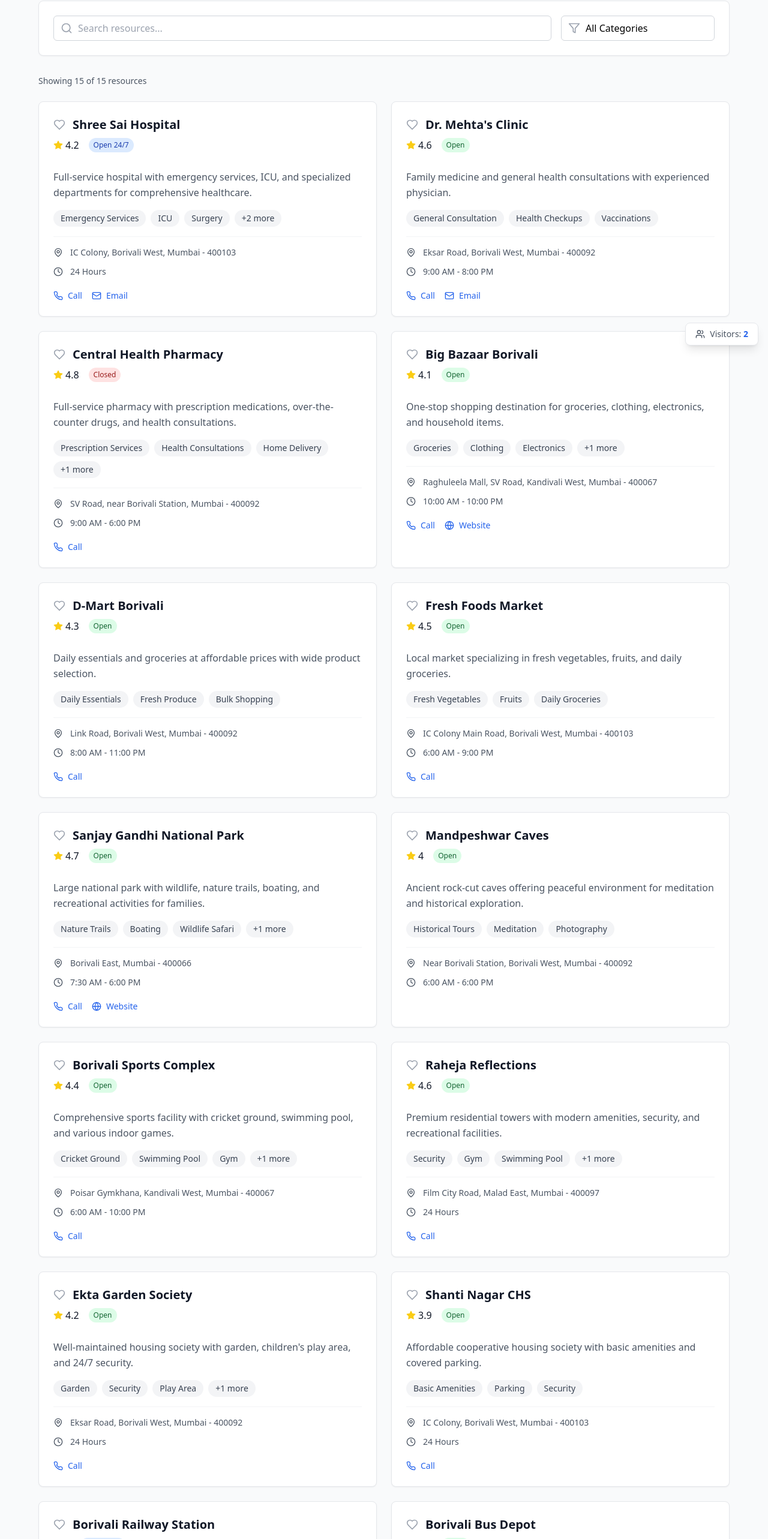
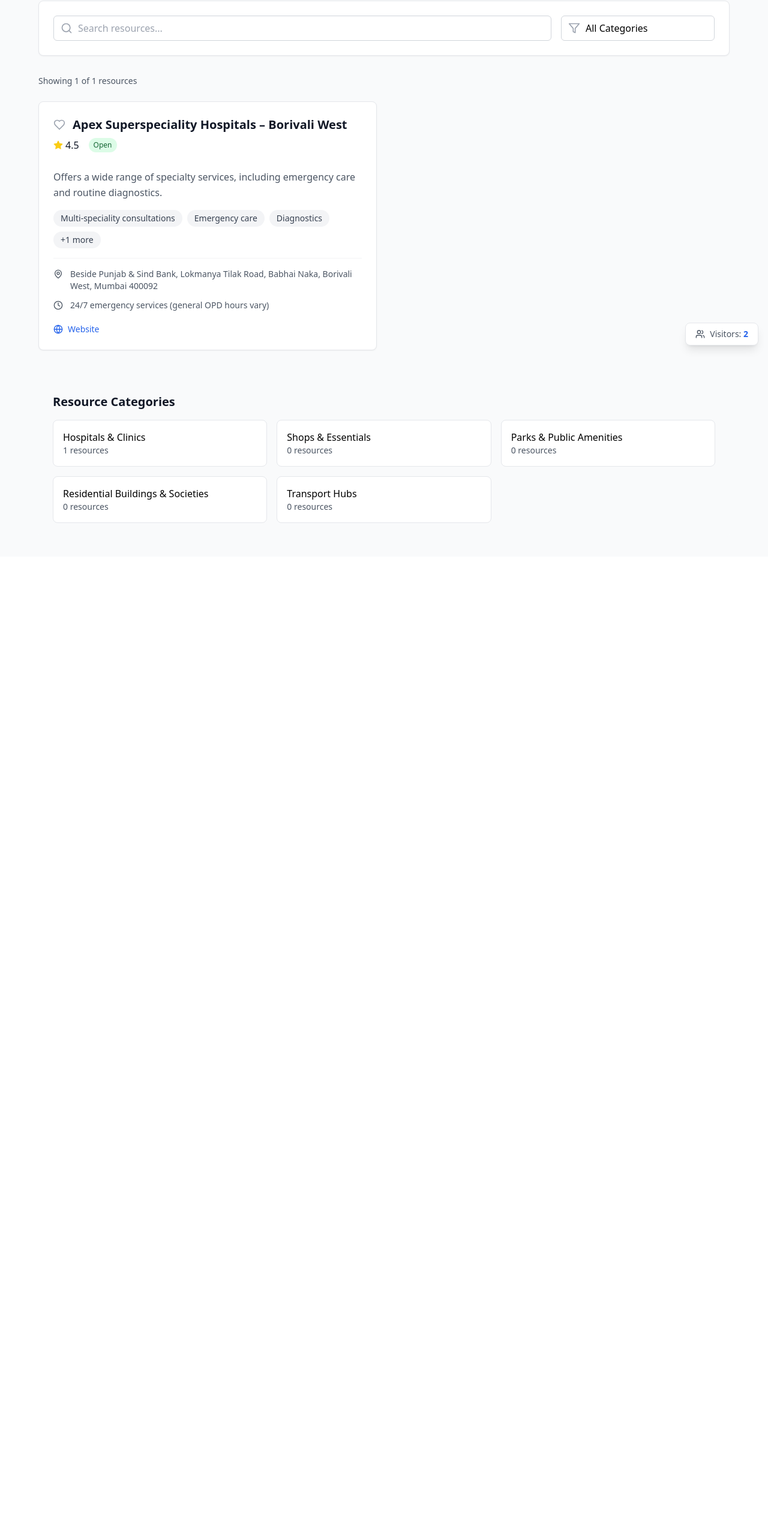
Before and after one commit to AryanGupta0612/CLONEFORTESTINGKnowBorivali, a React (Vite) app: page /resources in a window 1280 px wide. Shown: the part 208-2774 px from the top of the page at 60% size. After the commit the page ends 1136 px from the top, so only its background shows below. Built offline with nearby package versions, Linux system fonts and the light colour scheme.

Commit message:
Replace placeholder resources with real Apex Hospital data

```diff
--- a/src/data/resources.ts
+++ b/src/data/resources.ts
@@ -12,213 +12,24 @@ export interface Resource {
   status?: 'Open' | 'Closed' | 'Open 24/7';
   hours?: string;
   services?: string[];
+  isUserSubmitted?: boolean;
+  submittedAt?: string;
+  approved?: boolean;
 }
 
 export const resources: Resource[] = [
-  // Hospitals & Clinics
   {
     id: 1,
-    name: "Shree Sai Hospital",
-    type: "Multi-specialty Hospital",
+    name: "Apex Superspeciality Hospitals – Borivali West",
+    type: "Multi-specialty Hospital (Super-speciality)",
     category: "Hospitals & Clinics",
-    address: "IC Colony, Borivali West, Mumbai - 400103",
-    contact: "+91 22 2898 5678",
-    email: "info@shreesaihospital.com",
-    description: "Full-service hospital with emergency services, ICU, and specialized departments for comprehensive healthcare.",
-    rating: 4.2,
-    status: "Open 24/7",
-    hours: "24 Hours",
-    services: ["Emergency Services", "ICU", "Surgery", "Cardiology", "+5 more"]
-  },
-  {
-    id: 2,
-    name: "Dr. Mehta's Clinic",
-    type: "General Physician",
-    category: "Hospitals & Clinics",
-    address: "Eksar Road, Borivali West, Mumbai - 400092",
-    contact: "+91 22 2867 1234",
-    email: "drmehta@clinic.com",
-    description: "Family medicine and general health consultations with experienced physician.",
-    rating: 4.6,
-    status: "Open",
-    hours: "9:00 AM - 8:00 PM",
-    services: ["General Consultation", "Health Checkups", "Vaccinations"]
-  },
-  {
-    id: 3,
-    name: "Central Health Pharmacy",
-    type: "Pharmacy",
-    category: "Hospitals & Clinics",
-    address: "SV Road, near Borivali Station, Mumbai - 400092",
-    contact: "+91 22 2890 9876",
-    description: "Full-service pharmacy with prescription medications, over-the-counter drugs, and health consultations.",
-    rating: 4.8,
-    status: "Closed",
-    hours: "9:00 AM - 6:00 PM",
-    services: ["Prescription Services", "Health Consultations", "Home Delivery", "+1 more"]
-  },
-
-  // Shops & Essentials
-  {
-    id: 4,
-    name: "Big Bazaar Borivali",
-    type: "Hypermarket",
-    category: "Shops & Essentials",
-    address: "Raghuleela Mall, SV Road, Kandivali West, Mumbai - 400067",
-    contact: "+91 22 6112 3456",
-    website: "www.bigbazaar.com",
-    description: "One-stop shopping destination for groceries, clothing, electronics, and household items.",
-    rating: 4.1,
-    status: "Open",
-    hours: "10:00 AM - 10:00 PM",
-    services: ["Groceries", "Clothing", "Electronics", "Home Delivery"]
-  },
-  {
-    id: 5,
-    name: "D-Mart Borivali",
-    type: "Supermarket",
-    category: "Shops & Essentials",
-    address: "Link Road, Borivali West, Mumbai - 400092",
-    contact: "+91 22 2898 7654",
-    description: "Daily essentials and groceries at affordable prices with wide product selection.",
-    rating: 4.3,
-    status: "Open",
-    hours: "8:00 AM - 11:00 PM",
-    services: ["Daily Essentials", "Fresh Produce", "Bulk Shopping"]
-  },
-  {
-    id: 6,
-    name: "Fresh Foods Market",
-    type: "Grocery Store",
-    category: "Shops & Essentials",
-    address: "IC Colony Main Road, Borivali West, Mumbai - 400103",
-    contact: "+91 22 2867 3456",
-    description: "Local market specializing in fresh vegetables, fruits, and daily groceries.",
+    address: "Beside Punjab & Sind Bank, Lokmanya Tilak Road, Babhai Naka, Borivali West, Mumbai 400092",
+    website: "https://sehat.com",
+    description: "Offers a wide range of specialty services, including emergency care and routine diagnostics.",
     rating: 4.5,
     status: "Open",
-    hours: "6:00 AM - 9:00 PM",
-    services: ["Fresh Vegetables", "Fruits", "Daily Groceries"]
-  },
-
-  // Parks & Public Amenities
-  {
-    id: 7,
-    name: "Sanjay Gandhi National Park",
-    type: "National Park",
-    category: "Parks & Public Amenities",
-    address: "Borivali East, Mumbai - 400066",
-    contact: "+91 22 2886 0389",
-    website: "www.sgnp.gov.in",
-    description: "Large national park with wildlife, nature trails, boating, and recreational activities for families.",
-    rating: 4.7,
-    status: "Open",
-    hours: "7:30 AM - 6:00 PM",
-    services: ["Nature Trails", "Boating", "Wildlife Safari", "Picnic Areas"]
-  },
-  {
-    id: 8,
-    name: "Mandpeshwar Caves",
-    type: "Historical Site",
-    category: "Parks & Public Amenities",
-    address: "Near Borivali Station, Borivali West, Mumbai - 400092",
-    description: "Ancient rock-cut caves offering peaceful environment for meditation and historical exploration.",
-    rating: 4.0,
-    status: "Open",
-    hours: "6:00 AM - 6:00 PM",
-    services: ["Historical Tours", "Meditation", "Photography"]
-  },
-  {
-    id: 9,
-    name: "Borivali Sports Complex",
-    type: "Sports Facility",
-    category: "Parks & Public Amenities",
-    address: "Poisar Gymkhana, Kandivali West, Mumbai - 400067",
-    contact: "+91 22 2867 8901",
-    description: "Comprehensive sports facility with cricket ground, swimming pool, and various indoor games.",
-    rating: 4.4,
-    status: "Open",
-    hours: "6:00 AM - 10:00 PM",
-    services: ["Cricket Ground", "Swimming Pool", "Gym", "Indoor Games"]
-  },
-
-  // Residential Buildings & Societies
-  {
-    id: 10,
-    name: "Raheja Reflections",
-    type: "Residential Complex",
-    category: "Residential Buildings & Societies",
-    address: "Film City Road, Malad East, Mumbai - 400097",
-    contact: "+91 22 6112 5678",
-    description: "Premium residential towers with modern amenities, security, and recreational facilities.",
-    rating: 4.6,
-    status: "Open",
-    hours: "24 Hours",
-    services: ["Security", "Gym", "Swimming Pool", "Garden"]
-  },
-  {
-    id: 11,
-    name: "Ekta Garden Society",
-    type: "Housing Society",
-    category: "Residential Buildings & Societies",
-    address: "Eksar Road, Borivali West, Mumbai - 400092",
-    contact: "+91 22 2898 4321",
-    description: "Well-maintained housing society with garden, children's play area, and 24/7 security.",
-    rating: 4.2,
-    status: "Open",
-    hours: "24 Hours",
-    services: ["Garden", "Security", "Play Area", "Parking"]
-  },
-  {
-    id: 12,
-    name: "Shanti Nagar CHS",
-    type: "Cooperative Housing Society",
-    category: "Residential Buildings & Societies",
-    address: "IC Colony, Borivali West, Mumbai - 400103",
-    contact: "+91 22 2867 6789",
-    description: "Affordable cooperative housing society with basic amenities and covered parking.",
-    rating: 3.9,
-    status: "Open",
-    hours: "24 Hours",
-    services: ["Basic Amenities", "Parking", "Security"]
-  },
-
-  // Transport Hubs
-  {
-    id: 13,
-    name: "Borivali Railway Station",
-    type: "Railway Station",
-    category: "Transport Hubs",
-    address: "SV Road, Borivali West, Mumbai - 400092",
-    description: "Major suburban railway station on Western line connecting to all parts of Mumbai and suburbs.",
-    rating: 4.0,
-    status: "Open 24/7",
-    hours: "24 Hours",
-    services: ["Local Trains", "Express Trains", "Parking", "Food Court"]
-  },
-  {
-    id: 14,
-    name: "Borivali Bus Depot",
-    type: "Bus Terminal",
-    category: "Transport Hubs",
-    address: "Link Road, Borivali West, Mumbai - 400092",
-    contact: "+91 22 2898 1122",
-    description: "BEST bus depot with extensive route network covering entire Mumbai metropolitan area.",
-    rating: 3.8,
-    status: "Open",
-    hours: "5:00 AM - 12:00 AM",
-    services: ["City Buses", "Express Routes", "AC Buses", "Prepaid Cards"]
-  },
-  {
-    id: 15,
-    name: "National Highway 8 Junction",
-    type: "Highway Access",
-    category: "Transport Hubs",
-    address: "Western Express Highway, Borivali East, Mumbai - 400066",
-    description: "Major highway junction providing connectivity to Gujarat, Rajasthan, and North India.",
-    rating: 4.1,
-    status: "Open 24/7",
-    hours: "24 Hours",
-    services: ["Highway Access", "Fuel Stations", "Rest Areas", "Toll Plaza"]
+    hours: "24/7 emergency services (general OPD hours vary)",
+    services: ["Multi-speciality consultations", "Emergency care", "Diagnostics", "Inpatient care"]
   }
 ];
 
```
